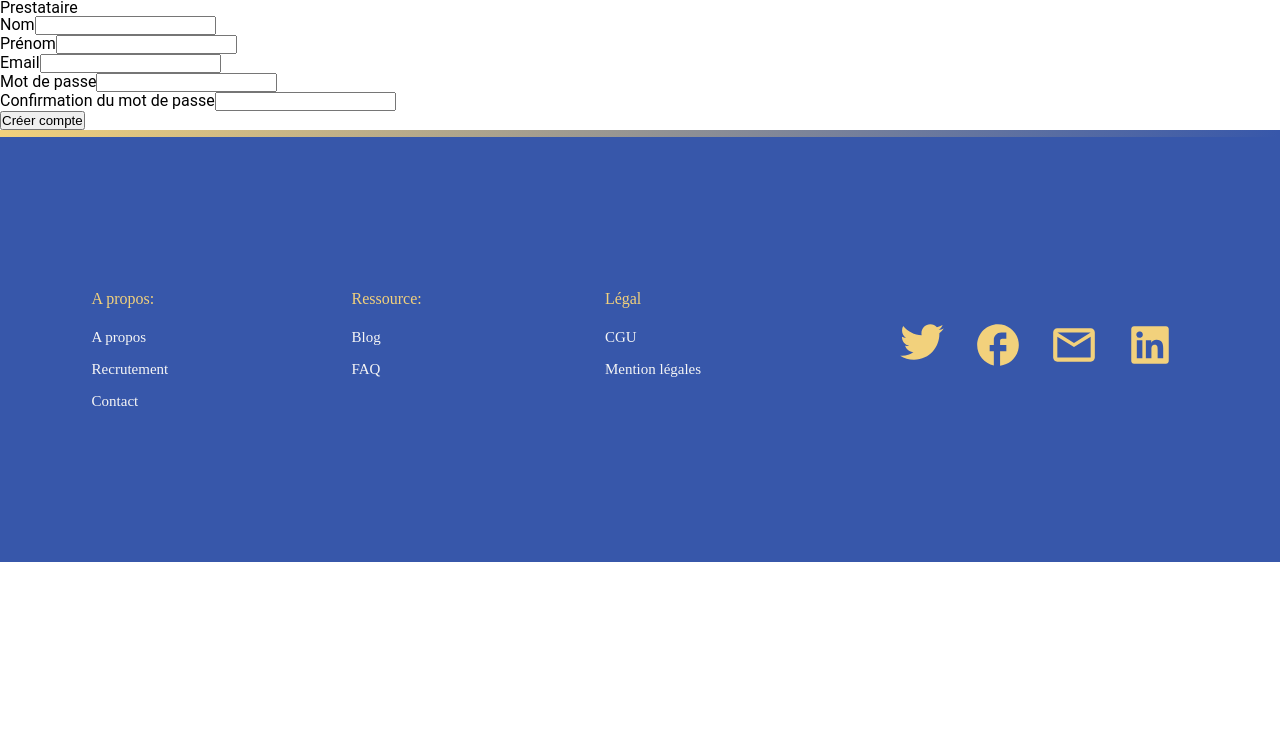
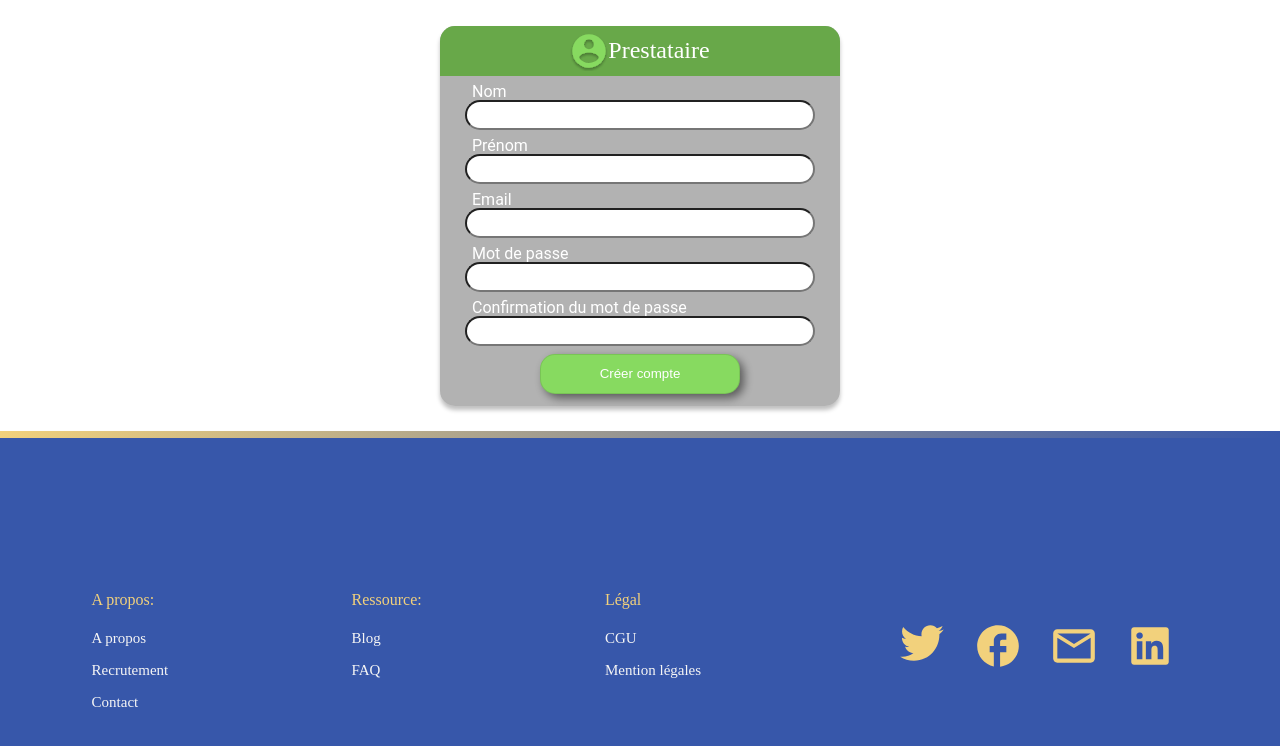
Before and after one commit to UltimatOne/UltraMotionCorp, a React (Create React App) app: page /formulaire-prestataire in a window 1280 px wide. Shown: the top 746 px of the page. Built offline with nearby package versions, Linux system fonts and the light colour scheme.

Commit message:
ajout barre de recherche + correction css formulaire utilisateur

```diff
--- a/src/composants/barreDeRecherche/BarreDeRecherche.css
+++ b/src/composants/barreDeRecherche/BarreDeRecherche.css
@@ -12,7 +12,10 @@
 .recherche input {
   background-color: white;
   border: 1;
+  border-color: #B2C5C9;
   border-right: 0;
+  border-top-right-radius: 0;
+  border-bottom-right-radius: 0;
   border-top-left-radius: 30px;
   border-bottom-left-radius: 30px;
   font-size: 18px;
@@ -26,10 +29,11 @@
   background-color: white;
   display: grid;
   place-items: center;
-  border: solid 2px;
+  border: solid 2px #B2C5C9;
   border-left: 0;
   border-top-right-radius: 30px;
   border-bottom-right-radius: 30px;
+  border-bottom-color: #B2C5C9;
 }
 input:focus {
   outline: none;
--- a/src/composants/formulaire/formulaire.css
+++ b/src/composants/formulaire/formulaire.css
@@ -1,4 +1,4 @@
-.titre{
+.globalForm .titre{
     background-color: #68A849;
     text-align: center;
     border-top-left-radius: 15px;
@@ -10,6 +10,9 @@
     line-height: 190%;
     width: auto;
     height: 50px;
+    display: flex;
+    align-items: center;
+    justify-content: center;
 }
 .globalForm .container{
     width: 400px;
@@ -25,7 +28,7 @@
     border-radius: 15px;
 
 }
-.formulaire{
+.globalForm .formulaire{
     display: flex;
     flex-direction: column;
     margin-left: auto;
@@ -33,7 +36,7 @@
 
 
 }
-.bouton{
+.globalForm .bouton{
 box-sizing: border-box;
 color: #FFFFFF;
 width: 200px;
@@ -47,12 +50,12 @@ margin-top: 2%;
 margin-bottom: 3%;
 
 }
-input{
+.globalForm input{
     width: 350px;
     height: 30px;
     border-radius: 15px;
 }
-.sectioncontainer{
+.globalForm .sectioncontainer{
     display: flex;
     flex-direction: column;
     margin: auto;
@@ -62,7 +65,10 @@ input{
 .titreLabel{
     margin-left: 2%;
 }
-.message{
+.globalForm .message{
     color: red;
     margin-left: 2%;
 }
+.globalForm svg {
+    margin-top: 1%;
+}
--- a/src/composants/formulaire/formulaire.jsx
+++ b/src/composants/formulaire/formulaire.jsx
@@ -1,6 +1,6 @@
 import { useState } from "react";
 import { useNavigate } from "react-router-dom";
-// import "./formulaire.css";
+import "./formulaire.css";
 
 function Formulaire({ props }) {
   const [prenom, setPrenom] = useState("");
@@ -11,11 +11,11 @@ function Formulaire({ props }) {
   const navigation = useNavigate();
   const soumettre = (e) => {
     e.preventDefault();
-    const clientdata = { prenom, nom, email, motdepasse };
-    fetch("http://localhost:8000/clients", {
+    const utilisateurdata = { prenom, nom, email, motdepasse };
+    fetch("http://localhost:8000/utilisateurs", {
       method: "POST",
       headers: { "content-type": "application/json" },
-      body: JSON.stringify(clientdata),
+      body: JSON.stringify(utilisateurdata),
     })
       .then((res) => {
         alert("Sauvegarde réussie.");
@@ -28,7 +28,60 @@ function Formulaire({ props }) {
   return (
     <div className="globalForm">
       <div className="container">
-        <p className="titre">{props}</p>
+        <p className="titre">
+          <svg
+            width="38"
+            height="37"
+            viewBox="0 0 76 74"
+            fill="none"
+            xmlns="http://www.w3.org/2000/svg"
+          >
+            <g filter="url(#filter0_d_3_295)">
+              <path
+                d="M37.9998 58.0003C29.6665 58.0003 22.2998 53.7337 17.9998 47.3337C18.0998 40.667 31.3332 37.0003 37.9998 37.0003C44.6665 37.0003 57.8998 40.667 57.9998 47.3337C55.7961 50.615 52.8194 53.3042 49.3317 55.1643C45.844 57.0243 41.9525 57.9983 37.9998 58.0003ZM37.9998 10.667C40.652 10.667 43.1955 11.7206 45.0709 13.5959C46.9463 15.4713 47.9998 18.0148 47.9998 20.667C47.9998 23.3192 46.9463 25.8627 45.0709 27.7381C43.1955 29.6134 40.652 30.667 37.9998 30.667C35.3477 30.667 32.8041 29.6134 30.9288 27.7381C29.0534 25.8627 27.9998 23.3192 27.9998 20.667C27.9998 18.0148 29.0534 15.4713 30.9288 13.5959C32.8041 11.7206 35.3477 10.667 37.9998 10.667ZM37.9998 0.666992C33.6224 0.666992 29.2879 1.52918 25.2437 3.20434C21.1995 4.8795 17.5249 7.33481 14.4296 10.4301C8.1784 16.6813 4.6665 25.1598 4.6665 34.0003C4.6665 42.8409 8.1784 51.3193 14.4296 57.5705C17.5249 60.6658 21.1995 63.1212 25.2437 64.7963C29.2879 66.4715 33.6224 67.3337 37.9998 67.3337C46.8404 67.3337 55.3188 63.8218 61.5701 57.5705C67.8213 51.3193 71.3332 42.8409 71.3332 34.0003C71.3332 15.567 56.3332 0.666992 37.9998 0.666992Z"
+                fill="#87DA60"
+              />
+            </g>
+            <defs>
+              <filter
+                id="filter0_d_3_295"
+                x="0.666504"
+                y="0.666992"
+                width="74.6665"
+                height="74.667"
+                filterUnits="userSpaceOnUse"
+                color-interpolation-filters="sRGB"
+              >
+                <feFlood flood-opacity="0" result="BackgroundImageFix" />
+                <feColorMatrix
+                  in="SourceAlpha"
+                  type="matrix"
+                  values="0 0 0 0 0 0 0 0 0 0 0 0 0 0 0 0 0 0 127 0"
+                  result="hardAlpha"
+                />
+                <feOffset dy="4" />
+                <feGaussianBlur stdDeviation="2" />
+                <feComposite in2="hardAlpha" operator="out" />
+                <feColorMatrix
+                  type="matrix"
+                  values="0 0 0 0 0 0 0 0 0 0 0 0 0 0 0 0 0 0 0.25 0"
+                />
+                <feBlend
+                  mode="normal"
+                  in2="BackgroundImageFix"
+                  result="effect1_dropShadow_3_295"
+                />
+                <feBlend
+                  mode="normal"
+                  in="SourceGraphic"
+                  in2="effect1_dropShadow_3_295"
+                  result="shape"
+                />
+              </filter>
+            </defs>
+          </svg>
+          {props}
+        </p>
         <form className="formulaire" onSubmit={soumettre}>
           <div className="sectioncontainer">
             <label className="titreLabel">Nom</label>
--- a/src/pages/accueil.jsx
+++ b/src/pages/accueil.jsx
@@ -1,3 +1,4 @@
+import BarreDeRecherche from '../composants/barreDeRecherche/BarreDeRecherche';
 import Nav from '../composants/NavBar/Nav';
 import './accueil.css';
 
@@ -5,6 +6,7 @@ function Accueil(){
     return (
      <div className="LandingPage">
         <Nav/>
+        <BarreDeRecherche placeholder={'Rechercher'}/>
      </div>
  )};
  export default Accueil;
```
Also changed, not shown: src/composants/barreDeRecherche/BarreDeRecherche.jsx (+13 -8 lines).
